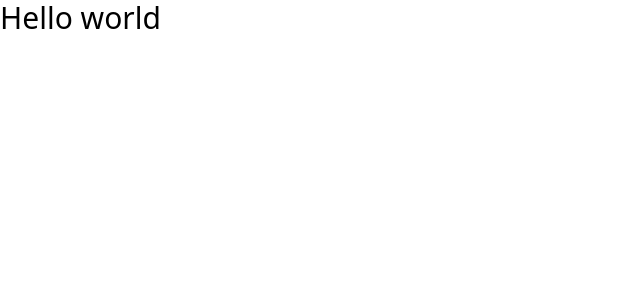
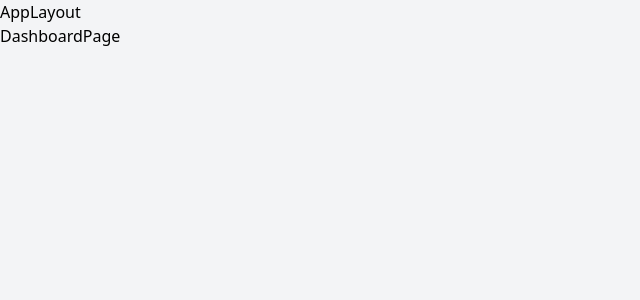
Before and after one commit to javiercodesx/handleTask_client, a React (Vite) app: page / in a window 1280 px wide. Shown: the top 300 px of the page, without its empty margins (0-640 px from the left). Built offline with nearby package versions, Linux system fonts and the light colour scheme.

Commit message:
add Router, DashboardPage, AppLayout

```diff
--- a/index.html
+++ b/index.html
@@ -6,7 +6,7 @@
     <meta name="viewport" content="width=device-width, initial-scale=1.0" />
     <title>UpTask - MERN</title>
   </head>
-  <body>
+  <body class="bg-gray-100">
     <div id="root"></div>
     <script type="module" src="/src/main.tsx"></script>
   </body>
--- a/package.json
+++ b/package.json
@@ -11,7 +11,8 @@
   },
   "dependencies": {
     "react": "^18.3.1",
-    "react-dom": "^18.3.1"
+    "react-dom": "^18.3.1",
+    "react-router-dom": "^6.27.0"
   },
   "devDependencies": {
     "@eslint/js": "^9.13.0",
--- /dev/null
+++ b/src/layouts/AppLayout.tsx
@@ -0,0 +1,13 @@
+import { Outlet } from "react-router-dom"
+
+export default function AppLayout() {
+  return (
+    <>
+        <div>
+            AppLayout
+        </div>
+
+        <Outlet/>
+    </>
+  )
+}
--- a/src/main.tsx
+++ b/src/main.tsx
@@ -1,9 +1,10 @@
 import { StrictMode } from 'react'
 import { createRoot } from 'react-dom/client'
 import './index.css'
+import { Router } from './router'
 
 createRoot(document.getElementById('root')!).render(
   <StrictMode>
-    <h1 className='text-3xl'>Hello world</h1>
+    <Router/>
   </StrictMode>,
 )
--- /dev/null
+++ b/src/pages/DashboardPage.tsx
@@ -0,0 +1,6 @@
+
+export default function DashboardPage() {
+  return (
+    <div>DashboardPage</div>
+  )
+}
--- /dev/null
+++ b/src/router.tsx
@@ -0,0 +1,18 @@
+import { BrowserRouter, Routes, Route } from "react-router-dom";
+import AppLayout from "./layouts/AppLayout";
+import DashboardPage from "./pages/DashboardPage";
+
+export const Router = () => {
+
+    return (
+        <BrowserRouter>
+            <Routes>
+                <Route
+                    element={ <AppLayout/> }
+                >
+                    <Route path="/" element={ <DashboardPage/> } index/>
+                </Route>
+            </Routes>
+        </BrowserRouter>
+    )
+}
```
Also changed, not shown: 1 other file (tests, documents, lock files or other folders).
